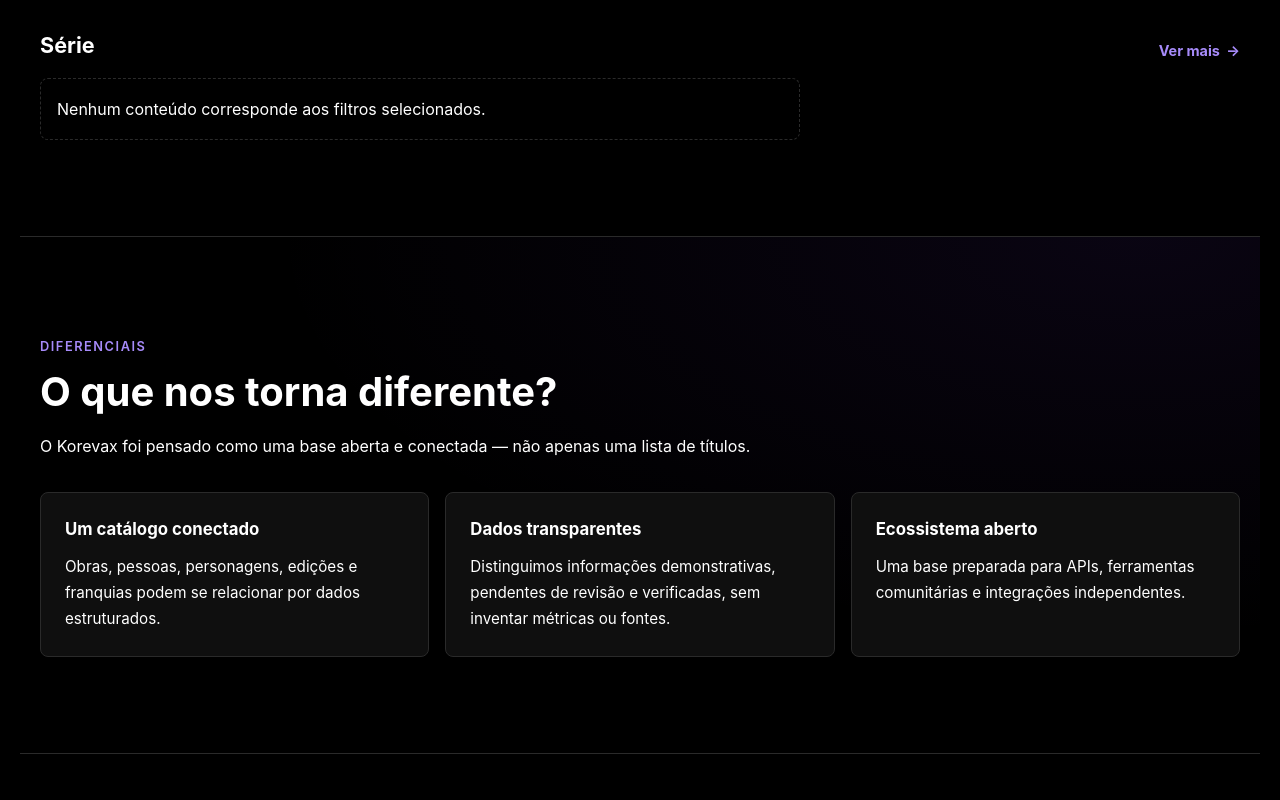
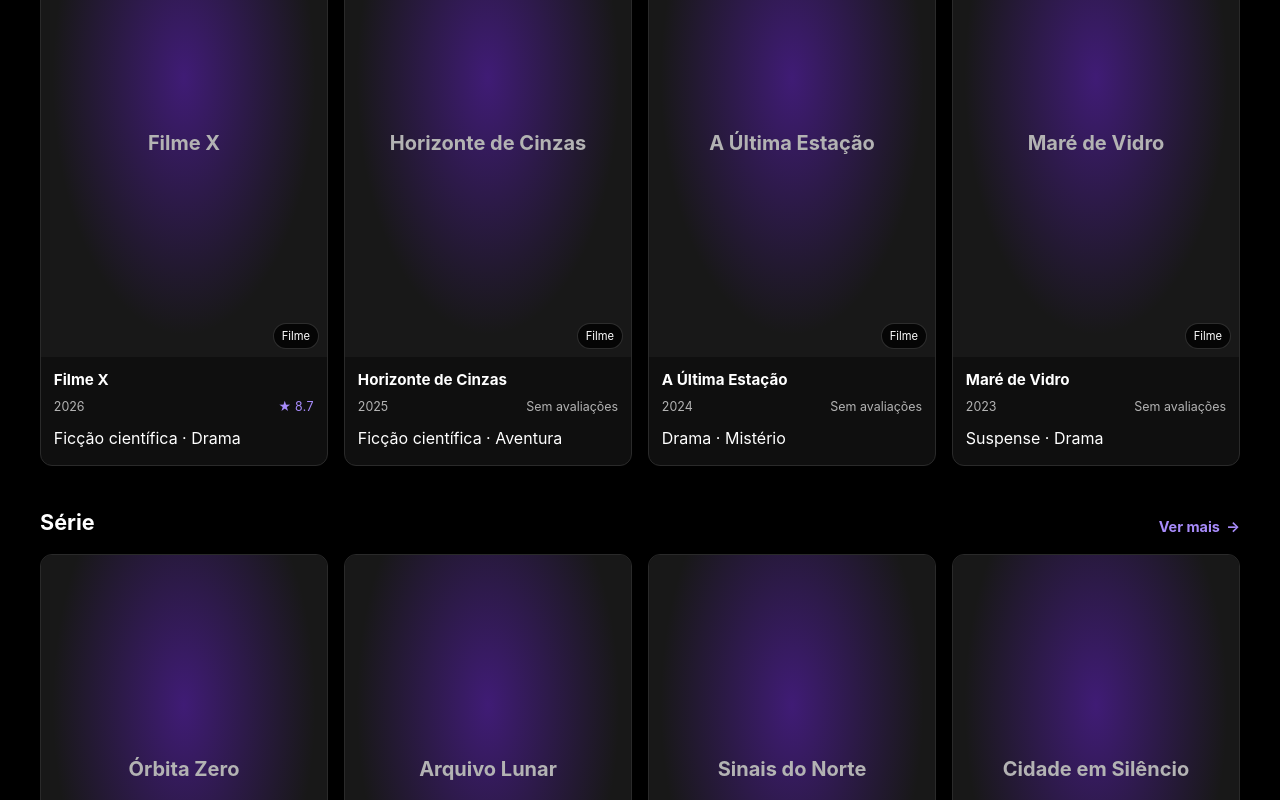
Before and after one commit to Korevax/apps, a React (Vite) app in the folder web/: page / in a window 1280 px wide. Shown: the part 2280-3080 px from the top of the page. Built offline with nearby package versions, Linux system fonts and the light colour scheme.

Commit message:
refactor(catalog): migrate anime fixture to classification

```diff
--- a/web/src/data/mockContent.ts
+++ b/web/src/data/mockContent.ts
@@ -1,21 +1,21 @@
 import type { Content } from "../domain/catalog/content.types";
 /** Dados sintéticos para interface; não são registros editoriais verificados. */
 export const mockContents: readonly Content[] = [
-{id:"movie-filme-x",slug:"filme-x",title:"Filme X",originalTitle:"Film X",alternativeTitles:["Projeto Horizonte"],type:"movie",synopsis:"Em um futuro próximo, uma descoberta inesperada coloca em risco as fronteiras entre a memória e a realidade.",genres:["Ficção científica","Drama","Mistério"],tags:["memória","futuro","mistério"],status:"published",releaseDate:"2026-05-15",originalLanguage:"pt-BR",metadata:{runtimeMinutes:128,productionCountries:["BR"]},createdAt:"2026-04-01T12:00:00Z",updatedAt:"2026-10-16T12:00:00Z"},
-{id:"movie-horizonte-cinza",slug:"horizonte-de-cinzas",title:"Horizonte de Cinzas",alternativeTitles:[],type:"movie",synopsis:"Após uma falha global de energia, uma equipe tenta reconstruir as rotas entre cidades isoladas.",genres:["Ficção científica","Aventura"],tags:["energia","sobrevivência"],status:"published",releaseDate:"2025-10-18",originalLanguage:"pt-BR",metadata:{runtimeMinutes:116,productionCountries:["BR"]},createdAt:"2026-03-12T10:00:00Z",updatedAt:"2026-10-13T12:00:00Z"},
-{id:"movie-ultima-estacao",slug:"a-ultima-estacao",title:"A Última Estação",alternativeTitles:[],type:"movie",synopsis:"Uma maquinista recebe mensagens misteriosas durante a última viagem de uma linha ferroviária desativada.",genres:["Drama","Mistério"],tags:["ferrovia","mensagens"],status:"published",releaseDate:"2024-08-22",originalLanguage:"pt-BR",metadata:{runtimeMinutes:104,productionCountries:["PT"]},createdAt:"2026-03-13T10:00:00Z",updatedAt:"2026-10-11T12:00:00Z"},
-{id:"movie-mare-vidro",slug:"mare-de-vidro",title:"Maré de Vidro",alternativeTitles:[],type:"movie",synopsis:"Uma pesquisadora investiga estruturas cristalinas que surgem em uma comunidade costeira.",genres:["Suspense","Drama"],tags:["oceano","pesquisa"],status:"published",releaseDate:"2023-11-02",originalLanguage:"pt-BR",metadata:{runtimeMinutes:98,productionCountries:["BR","PT"]},createdAt:"2026-03-14T10:00:00Z",updatedAt:"2026-10-10T12:00:00Z"},
-{id:"book-cidade-de-vidro",slug:"cidade-de-vidro",title:"A Cidade de Vidro",alternativeTitles:[],type:"book",synopsis:"Uma cartógrafa encontra registros de uma cidade que não aparece em nenhum mapa conhecido.",genres:["Fantasia","Aventura"],tags:["cartografia","cidade","jornada"],status:"published",releaseDate:"2024-09-12",originalLanguage:"pt-BR",metadata:{pageCount:320,publisher:"Editora Horizonte"},createdAt:"2026-02-10T10:00:00Z",updatedAt:"2026-10-12T10:00:00Z"},
-{id:"anime-orbita-zero",slug:"orbita-zero",title:"Órbita Zero",originalTitle:"Zero Orbit",alternativeTitles:["Orbit Zero"],type:"anime",synopsis:"Uma equipe de exploradores tenta restabelecer contato com uma estação científica distante.",genres:["Ficção científica","Aventura"],tags:["espaço","exploração","equipe"],status:"published",releaseDate:"2025-04-03",originalLanguage:"ja",metadata:{animationMedium:"2d"},createdAt:"2026-01-08T09:30:00Z",updatedAt:"2026-10-15T08:00:00Z"},
-{id:"music-luzes-distantes",slug:"luzes-distantes",title:"Luzes Distantes",alternativeTitles:[],type:"music",synopsis:null,genres:["Eletrônica","Ambient"],tags:["instrumental","noturno"],status:"published",releaseDate:"2025-11-21",originalLanguage:"pt-BR",metadata:{durationSeconds:214},createdAt:"2026-03-01T12:00:00Z",updatedAt:"2026-10-14T12:00:00Z"},
-{id:"game-vale-eco",slug:"vale-do-eco",title:"Vale do Eco",originalTitle:"Echo Vale",alternativeTitles:[],type:"game",synopsis:"Um jogo de exploração em que o ambiente guarda pistas das escolhas feitas anteriormente.",genres:["Aventura","Puzzle"],tags:["exploração","narrativa","enigmas"],status:"published",releaseDate:"2025-08-19",originalLanguage:"en",metadata:{platforms:["PC","Console"],gameModes:["single-player"]},createdAt:"2026-02-15T14:00:00Z",updatedAt:"2026-10-10T14:00:00Z"},
-{id:"series-arquivo-lunar",slug:"arquivo-lunar",title:"Arquivo Lunar",alternativeTitles:[],type:"series",synopsis:null,genres:["Drama","Mistério"],tags:["investigação","arquivo"],status:"published",releaseDate:"2023-06-01",originalLanguage:"pt-BR",metadata:{totalSeasons:2,totalEpisodes:16,seriesStatus:"ongoing"},createdAt:"2026-02-16T14:00:00Z",updatedAt:"2026-10-09T14:00:00Z"},
-{id:"series-sinais-norte",slug:"sinais-do-norte",title:"Sinais do Norte",alternativeTitles:[],type:"series",synopsis:"Uma equipe de rádio amador capta transmissões que parecem antecipar acontecimentos locais.",genres:["Mistério","Drama"],tags:["rádio","comunicação"],status:"published",releaseDate:"2025-01-14",originalLanguage:"pt-BR",metadata:{totalSeasons:1,totalEpisodes:8,seriesStatus:"ongoing"},createdAt:"2026-02-22T14:00:00Z",updatedAt:"2026-10-08T14:00:00Z"},
-{id:"series-cidade-silencio",slug:"cidade-em-silencio",title:"Cidade em Silêncio",alternativeTitles:[],type:"series",synopsis:"Moradores de uma cidade costeira tentam entender um apagão de comunicações que nunca termina.",genres:["Suspense","Ficção científica"],tags:["cidade","comunicação"],status:"published",releaseDate:"2024-04-20",originalLanguage:"pt-BR",metadata:{totalSeasons:2,totalEpisodes:12,seriesStatus:"ended"},createdAt:"2026-02-23T14:00:00Z",updatedAt:"2026-10-07T14:00:00Z"},
-{id:"series-entre-orbitas",slug:"entre-orbitas",title:"Entre Órbitas",alternativeTitles:[],type:"series",synopsis:"Uma tripulação científica enfrenta decisões difíceis durante uma missão de longa duração.",genres:["Aventura","Drama"],tags:["espaço","tripulação"],status:"published",releaseDate:"2022-09-03",originalLanguage:"pt-BR",metadata:{totalSeasons:3,totalEpisodes:24,seriesStatus:"ended"},createdAt:"2026-02-24T14:00:00Z",updatedAt:"2026-10-06T14:00:00Z"},
-{id:"animation-pequenos-cometas",slug:"pequenos-cometas",title:"Pequenos Cometas",alternativeTitles:[],type:"animation",synopsis:"Curtas animados sobre criaturas que encontram novos caminhos para casa.",genres:["Família","Fantasia"],tags:["curtas","amizade"],status:"published",releaseDate:"2024-03-10",originalLanguage:"pt-BR",metadata:{animationMedium:"mixed"},createdAt:"2026-02-17T14:00:00Z",updatedAt:"2026-10-08T14:00:00Z"},
-{id:"manga-jardim-de-inverno",slug:"jardim-de-inverno",title:"Jardim de Inverno",alternativeTitles:[],type:"manga",synopsis:null,genres:["Drama","Slice of life"],tags:["cotidiano","jardim"],status:"published",originalLanguage:"ja",metadata:{chapterCount:24,publicationStatus:"ongoing"},createdAt:"2026-02-18T14:00:00Z",updatedAt:"2026-10-07T14:00:00Z"},
-{id:"manhwa-codigo-azul",slug:"codigo-azul",title:"Código Azul",alternativeTitles:[],type:"manhwa",synopsis:"Uma técnica de sistemas descobre uma rede de mensagens escondida na cidade.",genres:["Suspense","Ficção científica"],tags:["tecnologia","conspiração"],status:"published",originalLanguage:"ko",metadata:{chapterCount:42,publicationStatus:"ongoing"},createdAt:"2026-02-19T14:00:00Z",updatedAt:"2026-10-06T14:00:00Z"},
-{id:"podcast-entre-camadas",slug:"entre-camadas",title:"Entre Camadas",alternativeTitles:[],type:"podcast",synopsis:"Conversas sobre criação, cultura digital e como as ideias se transformam.",genres:["Tecnologia","Cultura"],tags:["entrevista","criatividade"],status:"published",originalLanguage:"pt-BR",metadata:{episodeCount:18,podcastStatus:"ongoing"},createdAt:"2026-02-20T14:00:00Z",updatedAt:"2026-10-05T14:00:00Z"},
-{id:"documentary-mapas-do-silencio",slug:"mapas-do-silencio",title:"Mapas do Silêncio",alternativeTitles:[],type:"documentary",synopsis:"Um documentário sobre arquivos sonoros e as comunidades que preservam suas histórias.",genres:["Documentário","História"],tags:["arquivo","memória","comunidade"],status:"published",releaseDate:"2024-10-11",originalLanguage:"pt-BR",metadata:{runtimeMinutes:86,productionCountries:["BR","PT"]},createdAt:"2026-02-21T14:00:00Z",updatedAt:"2026-10-04T14:00:00Z"}
+{id:"movie-filme-x",slug:"filme-x",title:"Filme X",originalTitle:"Film X",alternativeTitles:["Projeto Horizonte"],type:"movie",synopsis:"Em um futuro próximo, uma descoberta inesperada coloca em risco as fronteiras entre a memória e a realidade.",genres:["Ficção científica","Drama","Mistério"],tags:["memória","futuro","mistério"],classificationIds:[],status:"published",releaseDate:"2026-05-15",originalLanguage:"pt-BR",metadata:{runtimeMinutes:128,productionCountries:["BR"]},createdAt:"2026-04-01T12:00:00Z",updatedAt:"2026-10-16T12:00:00Z"},
+{id:"movie-horizonte-cinza",slug:"horizonte-de-cinzas",title:"Horizonte de Cinzas",alternativeTitles:[],type:"movie",synopsis:"Após uma falha global de energia, uma equipe tenta reconstruir as rotas entre cidades isoladas.",genres:["Ficção científica","Aventura"],tags:["energia","sobrevivência"],classificationIds:[],status:"published",releaseDate:"2025-10-18",originalLanguage:"pt-BR",metadata:{runtimeMinutes:116,productionCountries:["BR"]},createdAt:"2026-03-12T10:00:00Z",updatedAt:"2026-10-13T12:00:00Z"},
+{id:"movie-ultima-estacao",slug:"a-ultima-estacao",title:"A Última Estação",alternativeTitles:[],type:"movie",synopsis:"Uma maquinista recebe mensagens misteriosas durante a última viagem de uma linha ferroviária desativada.",genres:["Drama","Mistério"],tags:["ferrovia","mensagens"],classificationIds:[],status:"published",releaseDate:"2024-08-22",originalLanguage:"pt-BR",metadata:{runtimeMinutes:104,productionCountries:["PT"]},createdAt:"2026-03-13T10:00:00Z",updatedAt:"2026-10-11T12:00:00Z"},
+{id:"movie-mare-vidro",slug:"mare-de-vidro",title:"Maré de Vidro",alternativeTitles:[],type:"movie",synopsis:"Uma pesquisadora investiga estruturas cristalinas que surgem em uma comunidade costeira.",genres:["Suspense","Drama"],tags:["oceano","pesquisa"],classificationIds:[],status:"published",releaseDate:"2023-11-02",originalLanguage:"pt-BR",metadata:{runtimeMinutes:98,productionCountries:["BR","PT"]},createdAt:"2026-03-14T10:00:00Z",updatedAt:"2026-10-10T12:00:00Z"},
+{id:"book-cidade-de-vidro",slug:"cidade-de-vidro",title:"A Cidade de Vidro",alternativeTitles:[],type:"book",synopsis:"Uma cartógrafa encontra registros de uma cidade que não aparece em nenhum mapa conhecido.",genres:["Fantasia","Aventura"],tags:["cartografia","cidade","jornada"],classificationIds:[],status:"published",releaseDate:"2024-09-12",originalLanguage:"pt-BR",metadata:{pageCount:320,publisher:"Editora Horizonte"},createdAt:"2026-02-10T10:00:00Z",updatedAt:"2026-10-12T10:00:00Z"},
+{id:"anime-orbita-zero",slug:"orbita-zero",title:"Órbita Zero",originalTitle:"Zero Orbit",alternativeTitles:["Orbit Zero"],type:"series",synopsis:"Uma equipe de exploradores tenta restabelecer contato com uma estação científica distante.",genres:["Ficção científica","Aventura"],tags:["espaço","exploração","equipe"],classificationIds:["anime"],status:"published",releaseDate:"2025-04-03",originalLanguage:"ja",metadata:{totalSeasons:1,totalEpisodes:12,seriesStatus:"ended"},createdAt:"2026-01-08T09:30:00Z",updatedAt:"2026-10-15T08:00:00Z"},
+{id:"music-luzes-distantes",slug:"luzes-distantes",title:"Luzes Distantes",alternativeTitles:[],type:"music",synopsis:null,genres:["Eletrônica","Ambient"],tags:["instrumental","noturno"],classificationIds:[],status:"published",releaseDate:"2025-11-21",originalLanguage:"pt-BR",metadata:{durationSeconds:214},createdAt:"2026-03-01T12:00:00Z",updatedAt:"2026-10-14T12:00:00Z"},
+{id:"game-vale-eco",slug:"vale-do-eco",title:"Vale do Eco",originalTitle:"Echo Vale",alternativeTitles:[],type:"game",synopsis:"Um jogo de exploração em que o ambiente guarda pistas das escolhas feitas anteriormente.",genres:["Aventura","Puzzle"],tags:["exploração","narrativa","enigmas"],classificationIds:[],status:"published",releaseDate:"2025-08-19",originalLanguage:"en",metadata:{platforms:["PC","Console"],gameModes:["single-player"]},createdAt:"2026-02-15T14:00:00Z",updatedAt:"2026-10-10T14:00:00Z"},
+{id:"series-arquivo-lunar",slug:"arquivo-lunar",title:"Arquivo Lunar",alternativeTitles:[],type:"series",synopsis:null,genres:["Drama","Mistério"],tags:["investigação","arquivo"],classificationIds:[],status:"published",releaseDate:"2023-06-01",originalLanguage:"pt-BR",metadata:{totalSeasons:2,totalEpisodes:16,seriesStatus:"ongoing"},createdAt:"2026-02-16T14:00:00Z",updatedAt:"2026-10-09T14:00:00Z"},
+{id:"series-sinais-norte",slug:"sinais-do-norte",title:"Sinais do Norte",alternativeTitles:[],type:"series",synopsis:"Uma equipe de rádio amador capta transmissões que parecem antecipar acontecimentos locais.",genres:["Mistério","Drama"],tags:["rádio","comunicação"],classificationIds:[],status:"published",releaseDate:"2025-01-14",originalLanguage:"pt-BR",metadata:{totalSeasons:1,totalEpisodes:8,seriesStatus:"ongoing"},createdAt:"2026-02-22T14:00:00Z",updatedAt:"2026-10-08T14:00:00Z"},
+{id:"series-cidade-silencio",slug:"cidade-em-silencio",title:"Cidade em Silêncio",alternativeTitles:[],type:"series",synopsis:"Moradores de uma cidade costeira tentam entender um apagão de comunicações que nunca termina.",genres:["Suspense","Ficção científica"],tags:["cidade","comunicação"],classificationIds:[],status:"published",releaseDate:"2024-04-20",originalLanguage:"pt-BR",metadata:{totalSeasons:2,totalEpisodes:12,seriesStatus:"ended"},createdAt:"2026-02-23T14:00:00Z",updatedAt:"2026-10-07T14:00:00Z"},
+{id:"series-entre-orbitas",slug:"entre-orbitas",title:"Entre Órbitas",alternativeTitles:[],type:"series",synopsis:"Uma tripulação científica enfrenta decisões difíceis durante uma missão de longa duração.",genres:["Aventura","Drama"],tags:["espaço","tripulação"],classificationIds:[],status:"published",releaseDate:"2022-09-03",originalLanguage:"pt-BR",metadata:{totalSeasons:3,totalEpisodes:24,seriesStatus:"ended"},createdAt:"2026-02-24T14:00:00Z",updatedAt:"2026-10-06T14:00:00Z"},
+{id:"animation-pequenos-cometas",slug:"pequenos-cometas",title:"Pequenos Cometas",alternativeTitles:[],type:"animation",synopsis:"Curtas animados sobre criaturas que encontram novos caminhos para casa.",genres:["Família","Fantasia"],tags:["curtas","amizade"],classificationIds:[],status:"published",releaseDate:"2024-03-10",originalLanguage:"pt-BR",metadata:{animationMedium:"mixed"},createdAt:"2026-02-17T14:00:00Z",updatedAt:"2026-10-08T14:00:00Z"},
+{id:"manga-jardim-de-inverno",slug:"jardim-de-inverno",title:"Jardim de Inverno",alternativeTitles:[],type:"manga",synopsis:null,genres:["Drama","Slice of life"],tags:["cotidiano","jardim"],classificationIds:[],status:"published",originalLanguage:"ja",metadata:{chapterCount:24,publicationStatus:"ongoing"},createdAt:"2026-02-18T14:00:00Z",updatedAt:"2026-10-07T14:00:00Z"},
+{id:"manhwa-codigo-azul",slug:"codigo-azul",title:"Código Azul",alternativeTitles:[],type:"manhwa",synopsis:"Uma técnica de sistemas descobre uma rede de mensagens escondida na cidade.",genres:["Suspense","Ficção científica"],tags:["tecnologia","conspiração"],classificationIds:[],status:"published",originalLanguage:"ko",metadata:{chapterCount:42,publicationStatus:"ongoing"},createdAt:"2026-02-19T14:00:00Z",updatedAt:"2026-10-06T14:00:00Z"},
+{id:"podcast-entre-camadas",slug:"entre-camadas",title:"Entre Camadas",alternativeTitles:[],type:"podcast",synopsis:"Conversas sobre criação, cultura digital e como as ideias se transformam.",genres:["Tecnologia","Cultura"],tags:["entrevista","criatividade"],classificationIds:[],status:"published",originalLanguage:"pt-BR",metadata:{episodeCount:18,podcastStatus:"ongoing"},createdAt:"2026-02-20T14:00:00Z",updatedAt:"2026-10-05T14:00:00Z"},
+{id:"documentary-mapas-do-silencio",slug:"mapas-do-silencio",title:"Mapas do Silêncio",alternativeTitles:[],type:"documentary",synopsis:"Um documentário sobre arquivos sonoros e as comunidades que preservam suas histórias.",genres:["Documentário","História"],tags:["arquivo","memória","comunidade"],classificationIds:[],status:"published",releaseDate:"2024-10-11",originalLanguage:"pt-BR",metadata:{runtimeMinutes:86,productionCountries:["BR","PT"]},createdAt:"2026-02-21T14:00:00Z",updatedAt:"2026-10-04T14:00:00Z"}
 ];
```
